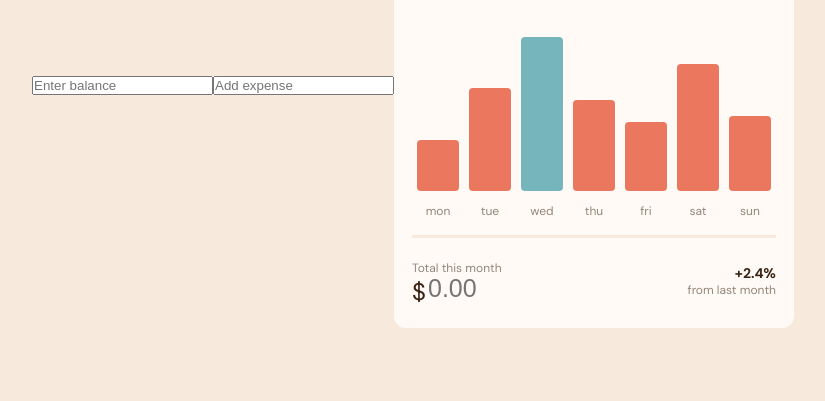
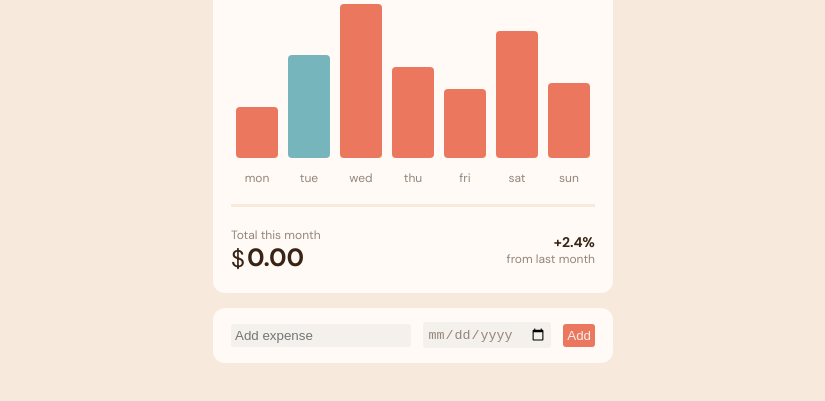
Before and after one commit to jayAEY/expense-chart-component, a plain HTML site: page index.html in a window 1280 px wide. Shown: the part 315-716 px from the top of the page, without its empty margins (227-1052 px from the left). Drawn offline with Linux system fonts and the light colour scheme.

Commit message:
Add files via upload

```diff
--- a/index.html
+++ b/index.html
@@ -12,8 +12,9 @@
 
 <body>
   <!-- <input type="text" placeholder="Enter Monthly balance"> -->
-  <input type="text" placeholder="Enter balance">
-  <input type="text" placeholder="Add expense">
+  <!-- <input type="text" placeholder="Enter balance">  -->
+  <!-- <input type="text" placeholder="Add expense">
+  <input type="date"> -->
 
   <main>
     <div id="balance-panel">
@@ -54,7 +55,8 @@
           <p>Total this month</p>
           <!-- <h1 id="total-dollars">$478.33</h1> -->
           <h1 class="dollar-sign">$</h1>
-          <input id="monthly-total" type="number" min="0.00" step="0.01" placeholder="0.00">
+          <h1 id="monthly-total">0.00</h1>
+          <!-- <input id="monthly-total" type="number" min="0.00" step="0.01" placeholder="0.00"> -->
         </div>
         <div id="change">
           <h2>+2.4%</h2>
@@ -62,6 +64,11 @@
         </div>
       </div>
     </div>
+    <div id="expense-panel">
+      <input id="expense" type="number" placeholder="Add expense">
+      <input id="expense-date" value=currentDay type="date">
+      <input id="expense-submit" type="submit" value="Add">
+    </div>
 
   </main>
   <script src="script.js"></script>
--- a/script.js
+++ b/script.js
@@ -1,4 +1,4 @@
-let currentDay = (new Date).getDay()
+let currentDay = (new Date).getDay() - 1
 let bars = document.querySelectorAll('.bar')
 let tooltip = document.querySelector('#tooltip')
 
@@ -16,7 +16,7 @@ function handleTooltip(bar) {
   tooltip.style.display = "block"
   tooltip.innerText = `$${bar.style.dataSpent}`
   tooltip.style.left = `${(barCoords.x - ((tooltip.getBoundingClientRect().width - barCoords.width) / 2))}px`
-  tooltip.style.top = `${(barCoords.top) - 30}px`
+  tooltip.style.top = `${(barCoords.top) - 40}px`
 }
 
 async function getData() {
--- a/styles.css
+++ b/styles.css
@@ -104,8 +104,8 @@ input:focus {
 #chart {
   display: flex;
   flex-direction: column;
-  margin-top: 16px;
-  margin-bottom: 16px;
+  margin-top: 18px;
+  margin-bottom: 18px;
   width: 100%;
   height: 60%;
   gap: 12px;
@@ -135,12 +135,13 @@ input:focus {
   width: calc((100%/7) - 10px);
   border-radius: 4px;
   height: 1px;
-  transition: all 0.5s;
+  transition: all 0.3s;
+  transform-origin: bottom;
 }
 
 .bar:hover {
   opacity: 0.7;
-  cursor: pointer;
+  scale: 1.05;
 }
 
 #total-section {
@@ -153,10 +154,8 @@ input:focus {
 }
 
 #monthly-total {
-  font-size: 32px;
   font-size: 25px;
   transition: all 0.5s;
-  width: 190px;
   border: none;
   background-color: rgba(255, 255, 255, 0);
   padding-left: 16px;
@@ -182,9 +181,54 @@ input:focus {
   font-weight: 700;
 }
 
+#expense-panel {
+  display: flex;
+  align-items: center;
+  justify-content: space-between;
+  padding: 18px;
+  background-color: hsl(33, 100%, 98%);
+  color: hsl(10, 79%, 65%);
+  height: 55px;
+  border-radius: 12px;
+}
+
+#expense {
+  border: none;
+  background-color: hsl(33, 31%, 94%);
+  padding: 4px;
+  width: 135px;
+  border-radius: 3px;
+}
+
+#expense-date {
+  background-color: hsl(33, 31%, 94%);
+  border: none;
+  color: hsl(28, 10%, 53%);
+  padding: 4px;
+  border-radius: 3px;
+  cursor: text;
+}
+
+#expense-submit {
+  background-color: hsl(10, 79%, 65%);
+  color: hsl(33, 31%, 94%);
+  padding: 4px;
+  border: none;
+  border-radius: 3px;
+  cursor: pointer;
+  transition: all 0.1s;
+}
+
+#expense-submit:hover {
+  scale: 1.05;
+}
+
 @media screen and (min-width: 500px) {
   main {
     width: 400px;
   }
 
+  #expense {
+    width: 180px;
+  }
 }
```
